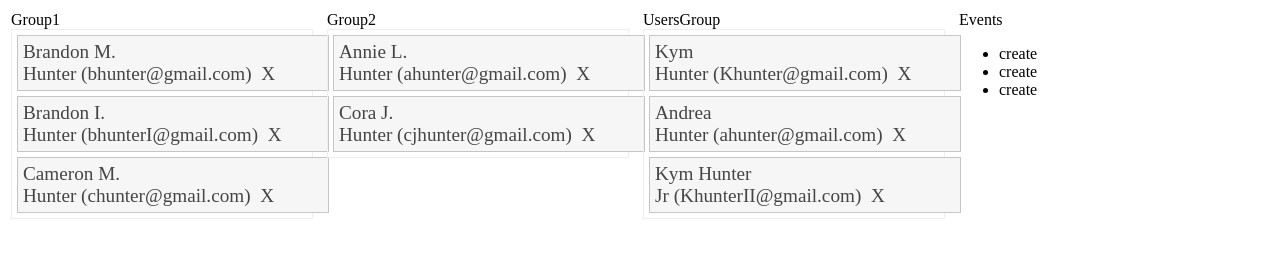
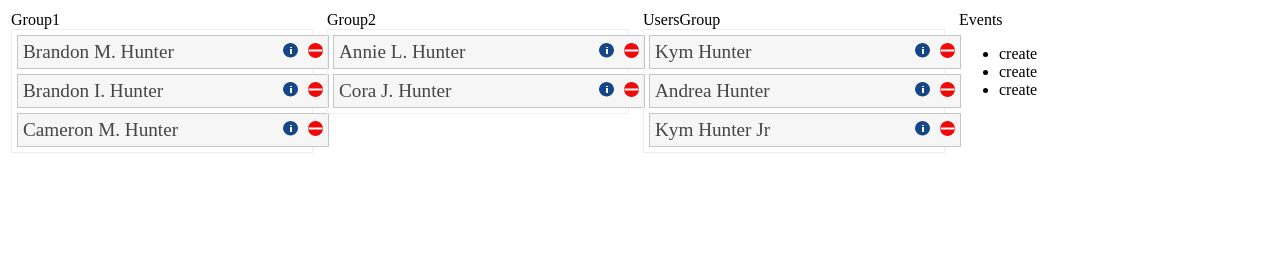
Before and after one commit to brandonmichaelhunter/SP.SecurityManager, a plain HTML site: page SPSecurityManager/DragAndDropSample.html in a window 1280 px wide. Drawn offline with nearby package versions, Linux system fonts and the light colour scheme.

Commit message:
New icons
Added a delete and info icons to each LI element.

```diff
--- a/SPSecurityManager/DragAndDropSample.html
+++ b/SPSecurityManager/DragAndDropSample.html
@@ -18,6 +18,10 @@
     float: left;
     margin-right: 10px;
   }
+  .UserNameContainer{width:100%;}
+  .UserNameNamePanel{float:left;}
+  .UserNameIconPanel{float:right;}
+  .UserNameFooterPanel{clear:both;}
   .selected{color:red;}
   .containers li {
     margin: 0 5px 5px 5px;
@@ -128,7 +132,7 @@
                 var UserID = securityObjs[c].UserID;
                 var UserEmail = securityObjs[c].UserEmail;
 
-                htmlString += "<li userid='"+UserID+"' username='"+UserName+"' class='ui-state-default'>"+UserName+"&nbsp;("+UserEmail+")<a href='#' class='DeleteMe'>&nbsp;&nbsp;X&nbsp;&nbsp;</a></li>";
+                htmlString += "<li userid='"+UserID+"' username='"+UserName+"' class='ui-state-default'><div class='UserNameContainer'><div class='UserNameNamePanel'>"+UserName+"</div><div class='UserNameIconPanel'><a href='#' Title='Delete User' userid='"+UserID+"' class='DeleteMe'>&nbsp;&nbsp;<img src='Images/Delete_Icon_15x15.png' alt='Delete User' /></a></div><div class='UserNameIconPanel'><a class='Info' userid='"+UserID+"' href='#' Title='User Info'>&nbsp;&nbsp;<img src='Images/Info_Icon_15x15.png' alt='User Info' /></a></div><div class='UserNameFooterPanel'></div></div></li>";
             }
         }
         htmlString += "</ul></div></div></td>";
@@ -243,41 +247,5 @@
 </head>
 <body>
 
-  <!-- <table>
-    <tr>
-      <td valign="top">
-<div>
-  <div>Group 1</div>
-  <div>
-<ul id="sortable1" class="connectedSortable groups">
-  <li class="ui-state-default">Item 1<a href="#" class='DeleteMe'>&nbsp;&nbsp;X&nbsp;&nbsp;</a></li>
-  <li class="ui-state-default">Item 2<a href="#" class='DeleteMe'>&nbsp;&nbsp;X&nbsp;&nbsp;</a></li>
-  <li class="ui-state-default">Item 3<a href="#" class='DeleteMe'>&nbsp;&nbsp;X&nbsp;&nbsp;</a></li>
-  <li class="ui-state-default">Item 4<a href="#" class='DeleteMe'>&nbsp;&nbsp;X&nbsp;&nbsp;</a></li>
-  <li class="ui-state-default">Item 5<a href="#" class='DeleteMe'>&nbsp;&nbsp;X&nbsp;&nbsp;</a></li>
-</ul>
-</div>
-</div>
-      </td>
-      <td valign="top">
-        <div>
-  <div>Group 2</div>
-  <div><ul id="sortable2" class="connectedSortable groups"></ul></div>
-</div>
-      </td>
-      <td valign="top">
-<div>
-  <div>Group 3</div>
-  <div><ul id="sortable3" class="connectedSortable groups"></ul></div>
-</div>
-      </td>-->
-
-
-
-
-
-
-
-
 </body>
 </html>
```
Also changed, not shown: SPSecurityManager/Images/Delete_Icon.png (added), SPSecurityManager/Images/Delete_Icon_15x15.png (added), SPSecurityManager/Images/Info_icon_15x15.png (added), SPSecurityManager/Images/Info_icon_30x30.png (added), 5 other files.
